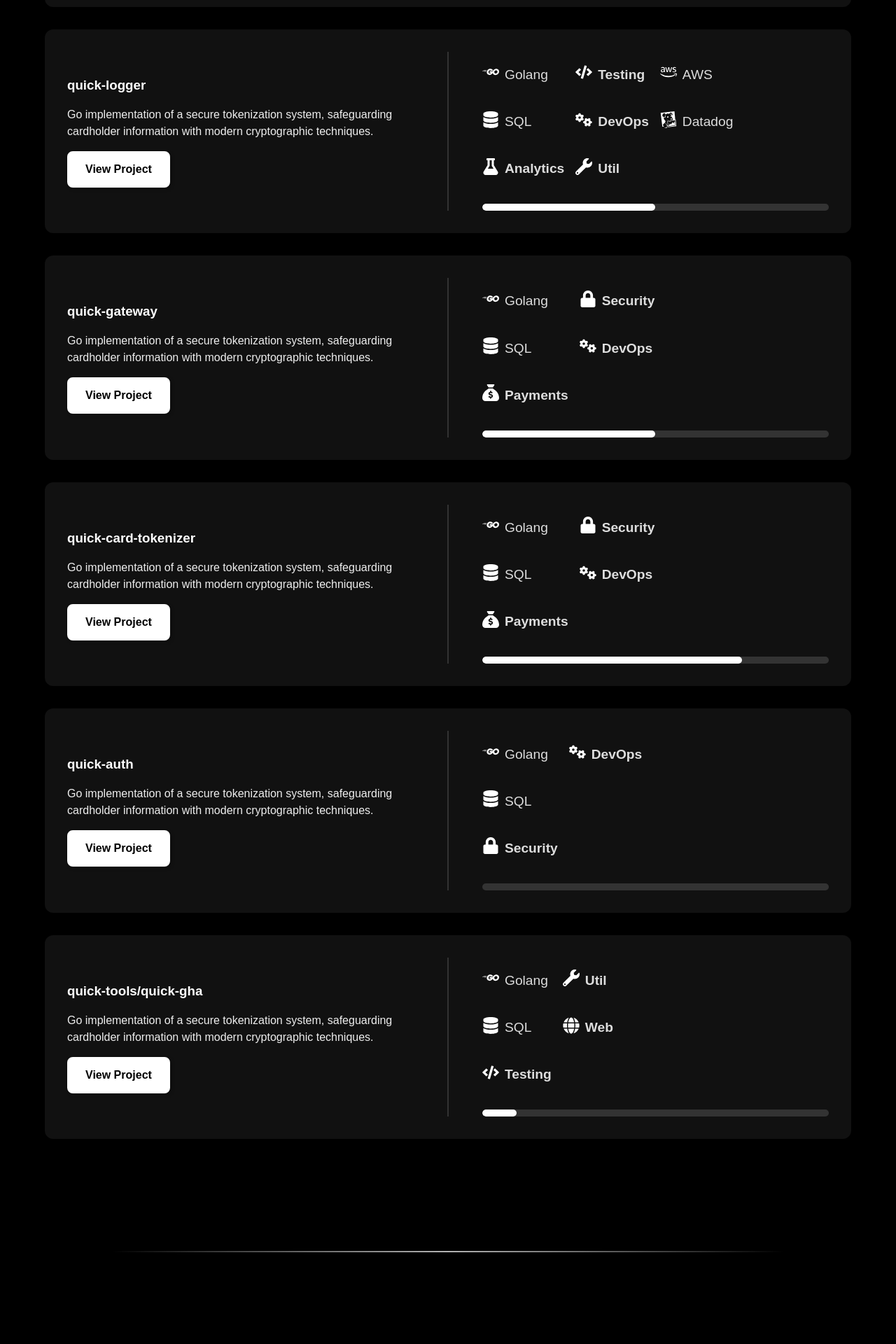
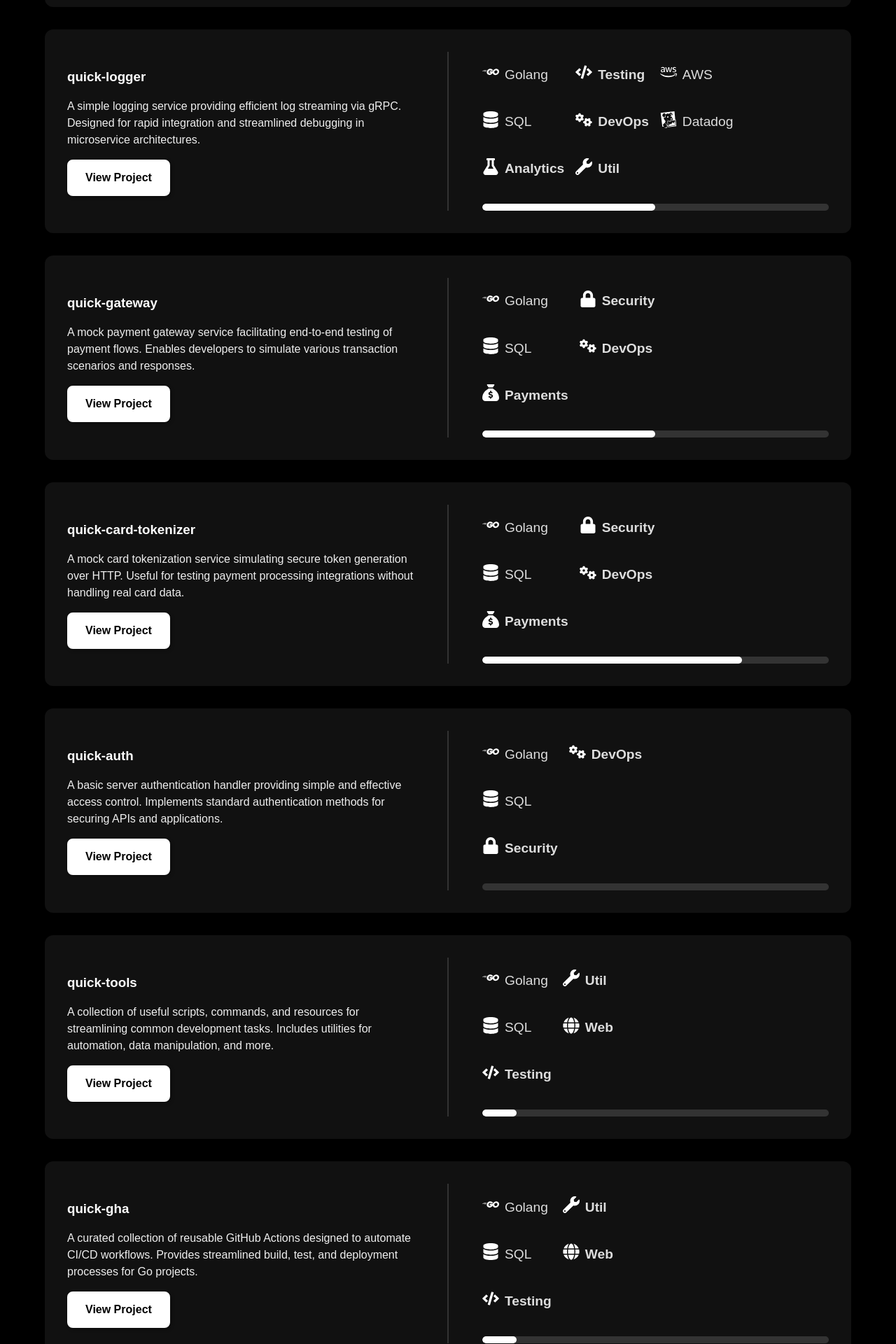
Before and after one commit to gbburleigh/vercel-portfolio, a React (Vite) app: page / in a window 1280 px wide. Shown: the part 3059-4979 px from the top of the page at 70% size. Built offline with nearby package versions, Linux system fonts and the light colour scheme.

Commit message:
feat: Update copies, README.md

```diff
--- a/src/components/Home/Home.tsx
+++ b/src/components/Home/Home.tsx
@@ -229,7 +229,7 @@ const Home: React.FC = () => {
                   <StylishParagraph>I'm currently learning Golang and keeping my Python skills sharp. Most of my projects are research-focused with an emphasis on exploring new fields. I always like learning about different verticals within the industry!</StylishParagraph>
                   <Card
                       title="quick-seeders"
-                      description="Go implementation of a secure tokenization system, safeguarding cardholder information with modern cryptographic techniques."
+                      description="A fast test data generation tool designed to quickly populate databases for development and testing. Streamlines setup and ensures consistent test environments."
                       link="https://github.com/gbburleigh/quick-seeders"
                       linkText="View Project"
                       technologies={[
@@ -246,7 +246,7 @@ const Home: React.FC = () => {
                   />
                   <Card
                       title="quick-logger"
-                      description="Go implementation of a secure tokenization system, safeguarding cardholder information with modern cryptographic techniques."
+                      description="A simple logging service providing efficient log streaming via gRPC. Designed for rapid integration and streamlined debugging in microservice architectures."
                       link="https://github.com/gbburleigh/quick-logger"
                       linkText="View Project"
                       progress={50}
@@ -263,7 +263,7 @@ const Home: React.FC = () => {
                   />
                   <Card
                       title="quick-gateway"
-                      description="Go implementation of a secure tokenization system, safeguarding cardholder information with modern cryptographic techniques."
+                      description="A mock payment gateway service facilitating end-to-end testing of payment flows. Enables developers to simulate various transaction scenarios and responses."
                       link="https://github.com/gbburleigh/quick-gateway"
                       linkText="View Project"
                       progress={50}
@@ -278,7 +278,7 @@ const Home: React.FC = () => {
                   />
                   <Card
                       title="quick-card-tokenizer"
-                      description="Go implementation of a secure tokenization system, safeguarding cardholder information with modern cryptographic techniques."
+                      description="A mock card tokenization service simulating secure token generation over HTTP. Useful for testing payment processing integrations without handling real card data."
                       link="https://github.com/gbburleigh/quick-card-tokenizer"
                       linkText="View Project"
                       technologies={[
@@ -292,7 +292,7 @@ const Home: React.FC = () => {
                   />
                   <Card
                       title="quick-auth"
-                      description="Go implementation of a secure tokenization system, safeguarding cardholder information with modern cryptographic techniques."
+                      description="A basic server authentication handler providing simple and effective access control. Implements standard authentication methods for securing APIs and applications."
                       link="https://github.com/gbburleigh/quick-auth"
                       linkText="View Project"
                       progress={0}
@@ -304,9 +304,23 @@ const Home: React.FC = () => {
                       ]}
                   />
                   <Card
-                      title="quick-tools/quick-gha"
-                      description="Go implementation of a secure tokenization system, safeguarding cardholder information with modern cryptographic techniques."
+                      title="quick-tools"
+                      description="A collection of useful scripts, commands, and resources for streamlining common development tasks. Includes utilities for automation, data manipulation, and more."
                       link="https://github.com/gbburleigh/quick-tools"
+                      linkText="View Project"
+                      progress={10}
+                      technologies={[
+                        "Golang",
+                        "SQL",
+                        "Testing",
+                        "Util",
+                        "Web"
+                      ]}
+                  />
+                  <Card
+                      title="quick-gha"
+                      description="A curated collection of reusable GitHub Actions designed to automate CI/CD workflows. Provides streamlined build, test, and deployment processes for Go projects."
+                      link="https://github.com/gbburleigh/quick-gha"
                       linkText="View Project"
                       progress={10}
                       technologies={[
```
Also changed, not shown: 1 other file (tests, documents, lock files or other folders).
